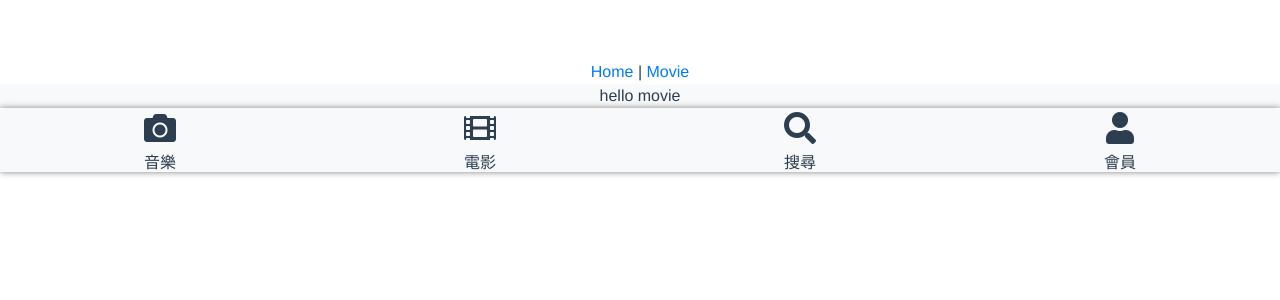
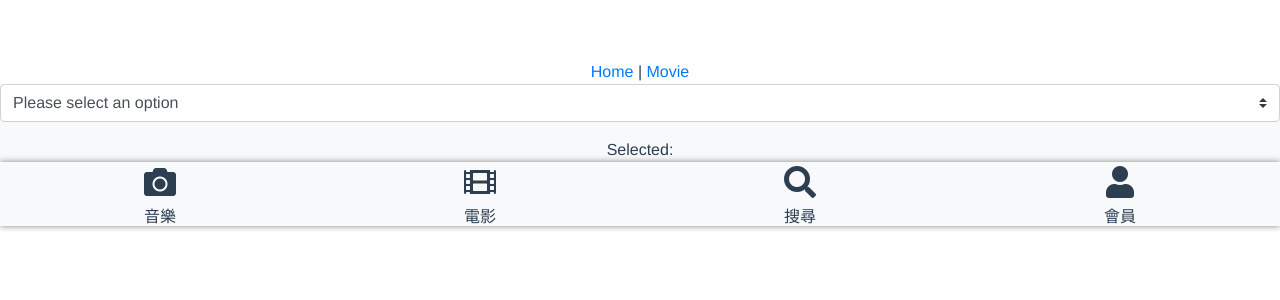
Before and after one commit to JacobHsu/bootstrap-vuejs, a Vue app: page /movie in a window 1280 px wide. Shown: the top 300 px of the page. Built offline with nearby package versions, Linux system fonts and the light colour scheme.

Commit message:
b-form-select

```diff
--- a/src/components/TabBar.vue
+++ b/src/components/TabBar.vue
@@ -61,11 +61,11 @@ export default {
         })
     },
     tabClick(id) {
-      console.log( id, this.$route.name,this.paths )
+
       const routeName = this.$route.name == 'home' ? 'music' : this.$route.name
-      const entryIndex = this.paths.indexOf(routeName)
+      const pathsIndex = this.paths.indexOf(routeName)
 
-      if (entryIndex !== id) {
+      if (pathsIndex !== id) {
         this.tabs.map(_ => _.active = false)
         //this.tabs[id].loading = true
         window.setTimeout(() => {
--- a/src/views/Movie/index.vue
+++ b/src/views/Movie/index.vue
@@ -1,12 +1,25 @@
 <template>
   <div>
-    hello movie
+    <b-form-select v-model="selected" :options="options"></b-form-select>
+    <div class="mt-3">Selected: <strong>{{ selected }}</strong></div>
   </div>
 </template>
 
 <script>
 export default {
-  name: 'Movie'
+  name: 'Movie',
+  data() {
+    return {
+      selected: null,
+      options: [
+        { value: null, text: 'Please select an option' },
+        { value: 'a', text: 'This is First option' },
+        { value: 'b', text: 'Selected Option' },
+        { value: { C: '3PO' }, text: 'This is an option with object value' },
+        { value: 'd', text: 'This one is disabled', disabled: true }
+      ]
+    }
+  }
 }
 </script>
 
```
Also changed, not shown: 1 other file (tests, documents, lock files or other folders).
